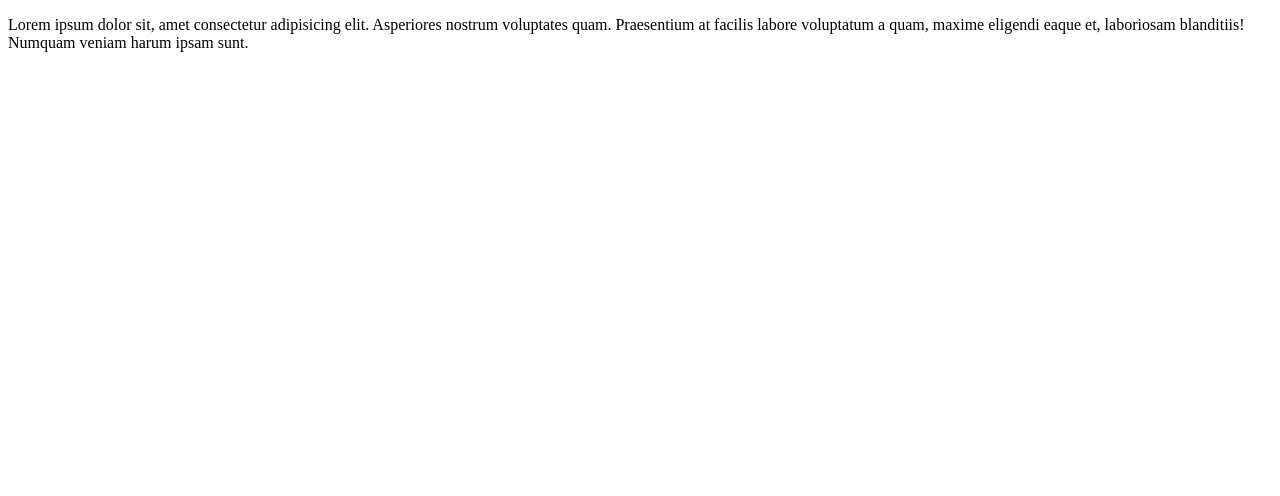
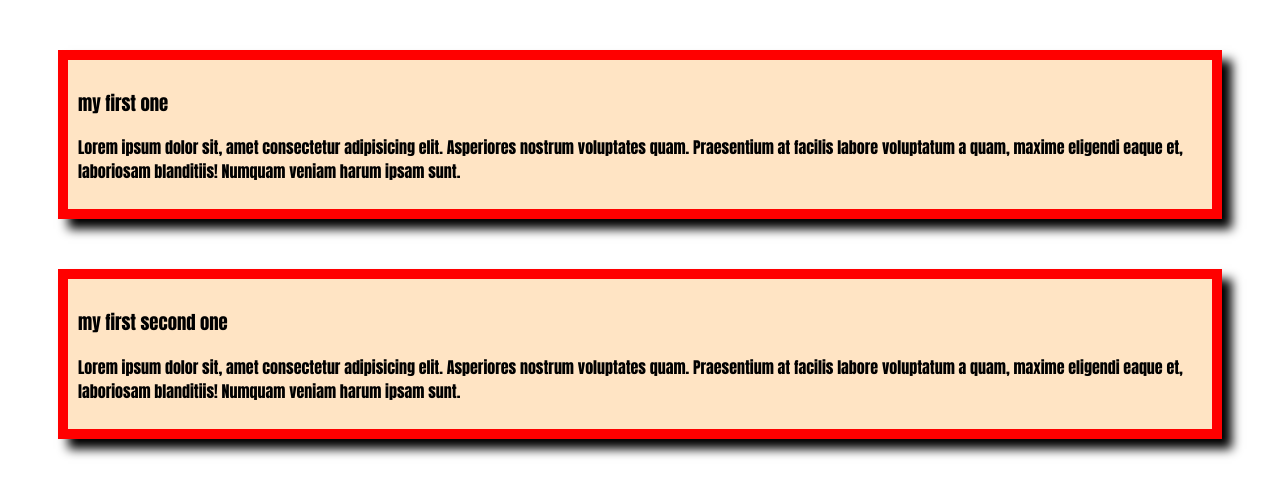
Before and after one commit to skSadi12/my-repo, a plain HTML site: page index.html in a window 1280 px wide. Drawn offline with Linux system fonts and the light colour scheme.

Commit message:
my second commit

```diff
--- a/index.html
+++ b/index.html
@@ -4,8 +4,19 @@
     <meta charset="UTF-8">
     <meta name="viewport" content="width=device-width, initial-scale=1.0">
     <title>my repo </title>
+    <link rel="stylesheet" href="style/index.css">
 </head>
 <body>
-    <p>Lorem ipsum dolor sit, amet consectetur adipisicing elit. Asperiores nostrum voluptates quam. Praesentium at facilis labore voluptatum a quam, maxime eligendi eaque et, laboriosam blanditiis! Numquam veniam harum ipsam sunt.</p>
+
+    <div>
+        <h3>my first one</h3>
+        <p>Lorem ipsum dolor sit, amet consectetur adipisicing elit. Asperiores nostrum voluptates quam. Praesentium at facilis labore voluptatum a quam, maxime eligendi eaque et, laboriosam blanditiis! Numquam veniam harum ipsam sunt.</p>
+
+    </div>
+    <div>
+        <h3>my first second one </h3>
+        <p>Lorem ipsum dolor sit, amet consectetur adipisicing elit. Asperiores nostrum voluptates quam. Praesentium at facilis labore voluptatum a quam, maxime eligendi eaque et, laboriosam blanditiis! Numquam veniam harum ipsam sunt.</p>
+
+    </div>
 </body>
 </html>
--- /dev/null
+++ b/style/index.css
@@ -0,0 +1,8 @@
+div{
+    background-color: bisque;
+    border: 10px solid red;
+    margin: 50px;
+    padding: 10px;
+    font-family: Impact, Haettenschweiler, 'Arial Narrow Bold', sans-serif;
+    box-shadow: 10px 10px 10px  ;
+}
```
